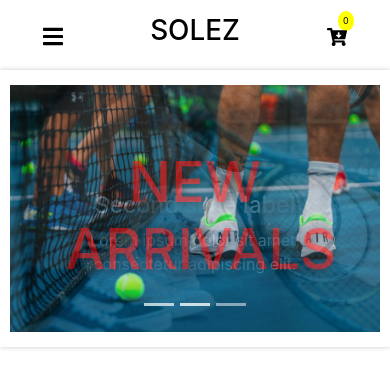
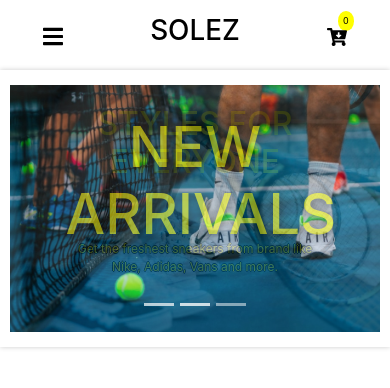
Before and after one commit to chrisclarkedev/Solez-Shop, a React (Create React App) app: page / in a window 390 px wide. Both pictures are taken after a click on the button 159 px from the left and 304 px from the top of the page. Shown: the top 388 px of the page. Built offline with nearby package versions, Linux system fonts and the light colour scheme.

Commit message:
style for home page, added more images, changed text for each carousel and styled it

```diff
--- a/src/components/section/CarouselContainer.js
+++ b/src/components/section/CarouselContainer.js
@@ -3,6 +3,8 @@
 import car3 from '../images/car3.jpg';
 import car2 from '../images/car2.jpg';
 import car4 from '../images/car4.jpg';
+import car1 from '../images/car1.jpg';
+import car6 from '../images/car6.jpg';
 import '../styles/Carousels.css';
 
 const CarouselContainer = () => {
@@ -12,23 +14,23 @@
       <Carousel.Item interval={2000}>
         <img className="d-block w-100" src={car4} alt="First slide" />
         <Carousel.Caption>
-          <h4>New Arrivals</h4>
+          <h5>New Arrivals</h5>
         </Carousel.Caption>
       </Carousel.Item>
       <Carousel.Item interval={2000}>
         <img className="d-block w-100" src={car3} alt="Second slide" />
         <Carousel.Caption>
-          <h3>Second slide label</h3>
-          <p>Lorem ipsum dolor sit amet, consectetur adipiscing elit.</p>
+          <h3>Styles For Everyone</h3>
+          <p>
+            Get the freshest sneakers from brand like Nike, Adidas, Vans and
+            more.
+          </p>
         </Carousel.Caption>
       </Carousel.Item>
       <Carousel.Item interval={2000}>
-        <img className="d-block w-100" src={car2} alt="Third slide" />
+        <img className="d-block w-100" src={car6} alt="Third slide" />
         <Carousel.Caption>
-          <h3>Third slide label</h3>
-          <p>
-            Praesent commodo cursus magna, vel scelerisque nisl consectetur.
-          </p>
+          <h4>Latest Trends</h4>
         </Carousel.Caption>
       </Carousel.Item>
     </Carousel>
--- a/src/components/styles/Carousels.css
+++ b/src/components/styles/Carousels.css
@@ -1,15 +1,61 @@
-h4 {
-  color: red;
-  font-size: 260px;
+.carousel-caption h5 {
+  color: yellow;
   opacity: 0.65;
+  text-transform: uppercase;
+  font-size: 200px;
+  padding-bottom: 35px;
+}
+
+.carousel-caption p {
+  color: yellow;
+  font-size: 18px;
+  text-shadow: 0.07em 0 black, 0 0.07em black, -0.07em 0 black, 0 -0.07em black;
+}
+
+.carousel-caption h3 {
+  color: yellow;
+  font-size: 85px;
+  opacity: 0.65;
+  padding-bottom: 50px;
+  text-transform: uppercase;
+}
+
+.carousel-caption h4 {
+  color: yellow;
+  font-size: 85px;
+  opacity: 0.65;
+  padding-bottom: 50px;
+  text-transform: uppercase;
 }
 
 @media (max-width: 650px) {
-  .carousel-caption h4 {
+  .carousel-caption h5 {
     font-size: 350%;
     text-transform: uppercase;
     text-shadow: 1px 1px 10px #000;
-    color: red;
+    color: yellow;
+    opacity: 0.65;
+  }
+  .carousel-caption h3 {
+    font-size: 200%;
+    text-transform: uppercase;
+    text-shadow: 1px 1px 10px #000;
+    color: yellow;
+    opacity: 0.65;
+    text-align: center;
+  }
+  .carousel-caption p {
+    color: yellow;
+    font-size: 18px;
+    text-shadow: 0.07em 0 black, 0 0.07em black, -0.07em 0 black,
+      0 -0.07em black;
+    font-size: 75%;
+  }
+  .carousel-caption h4 {
+    font-size: 250%;
+    text-transform: uppercase;
+    text-shadow: 1px 1px 10px #000;
+    color: yellow;
     opacity: 0.65;
   }
 }
```
Also changed, not shown: src/components/images/car5.jpg (added), src/components/images/car6.jpg (added).
